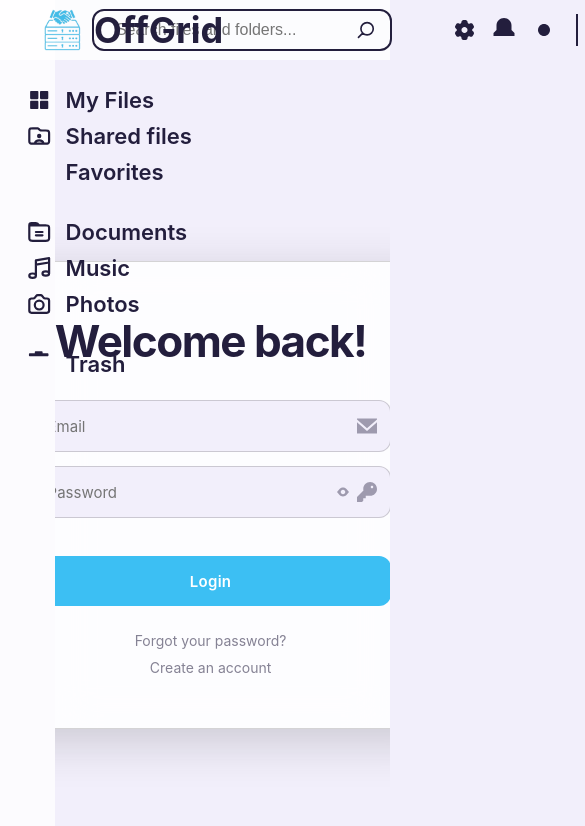
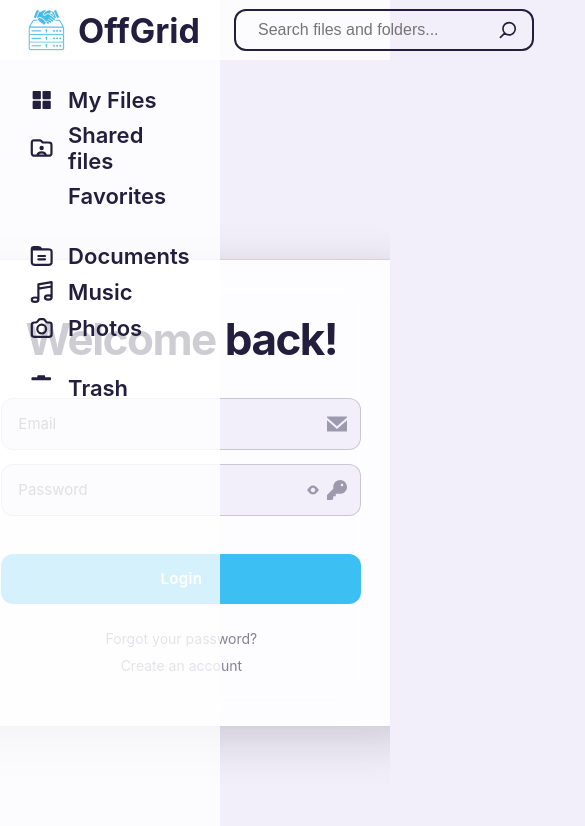
Before and after one commit to xCosmin14/OffGrid---Private-file-transfer, a React (Vite) app: page /login in a window 390 px wide. Shown: the top 826 px of the page, 585 px wide, since content can reach past the window. Built offline with nearby package versions, Linux system fonts and the light colour scheme.

Commit message:
Made the menu and header responsive for laptop displays

```diff
--- a/index.css
+++ b/index.css
@@ -32,10 +32,23 @@ svg {fill: var(--text);}
 
 .menu {background: var(--menuBgCol);}
 
-.page {overflow-y: scroll;}
+.page {
+    position: fixed;
+    left: 220px;
+    width: 86%; height: 100%;
+    overflow: hidden;
+}
+
 .centered {
     display: flex; flex-direction: column; align-items: center;
     justify-content: center;
     padding-top: 60px;
     box-sizing: border-box;
 }
+
+@media screen and (max-width: 500px) {
+    .page {
+        left: 0; width: 100%; height: 100%;
+        overflow-x: hidden; overflow-y: scroll;
+    }
+}
--- a/src/Account/Account.jsx
+++ /dev/null
@@ -1,13 +0,0 @@
-import {useTitle} from "../UseTitle.js"
-
-import "./Account.css";
-
-export default function Account() {
-    useTitle("Account settings: Nume prenume")
-
-    return (
-        <div className="page">
-
-        </div>
-    );
-}
--- a/src/Header/Header.css
+++ b/src/Header/Header.css
@@ -6,7 +6,7 @@
     box-sizing: border-box;
     background: var(--menuBgCol);
     display: grid;
-    grid-template-columns: 14% auto auto 1fr auto auto auto;
+    grid-template-columns: 190px auto auto 1fr auto auto auto;
     align-items: center;
     gap: 20px;
     z-index: 2;
@@ -15,12 +15,12 @@
 #headerLogo {
     grid-column: 1;
     position: relative;
-    left: 16px; top: 0;
+    left: 0; top: 0;
     width: 100%; height: 60px;
     display: flex; align-items: center; cursor: pointer;
 }
 
-#headerLogo h1 {font-size: 36px; margin-left: 12px;}
+#headerLogo h1 {font-size: 34px; margin-left: 12px;}
 
 .header button, .header a {
     text-decoration: none; background: none; border: none;
@@ -181,9 +181,3 @@ img {
     width: 42px; height: 42px;
     border-radius: 0;
 }
-
-.page {
-    position: fixed;
-    left: 14%;
-    width: 86%; height: 100%;
-}
--- a/src/Header/Header.jsx
+++ b/src/Header/Header.jsx
@@ -10,7 +10,6 @@ import Sun from "../assets/SVG/Sun.svg?react"
 import Moon from "../assets/SVG/Moon.svg?react"
 import Notification from "../assets/SVG/Notification.svg?react"
 import Search from "../assets/SVG/Search.svg?react"
-import Settings from "../assets/SVG/Settings.svg?react"
 
 import MockUserImg from "../assets/MockUserImg.jpg"
 
@@ -45,10 +44,6 @@ export default function Header() {
       </div>
 
       <div className="headerOptions">
-        <Link to="/settings">
-          <Settings />
-        </Link>
-
         <Link>
           <Notification
             onClick={() => setNotificationsOpen(1 - notificationsOpen)}
@@ -64,7 +59,7 @@ export default function Header() {
 
       <span id="headerVerticalLine"></span>
 
-      <Link to={getUID() === null ? "/login" : "/account"} id="accountSettingsToggle">
+      <Link to={getUID() === null ? "/login" : "/settings"} id="accountSettingsToggle">
         <img src={MockUserImg}/>
         <h3>{getUID() === null ? "Anonim" : "Nume Prenume" /*afisarea numelui utilizatorului mai incolo*/}</h3>
       </Link>
--- a/src/Menu/Menu.css
+++ b/src/Menu/Menu.css
@@ -1,12 +1,12 @@
 .menu {
     position: fixed; top: 0; left: 0;
-    width: 14%; height: 100%;
+    width: 220px; height: 100%;
     display: flex; flex-direction: column; align-items: left;
     z-index: 1;
 }
 
 .menu-item {
-    width: 200px;
+    width: 150px;
     margin-left: 24px;
     margin-bottom: 12px;
     display: flex; flex-direction: row; align-items: center;
--- a/src/MyFiles/AddFile.css
+++ b/src/MyFiles/AddFile.css
@@ -1,5 +1,5 @@
 #addContainer {
-    position: fixed; top: 70px; left: calc(14% + 10px);
+    position: fixed; top: 70px; left: 230px;
     width: fit-content;
     z-index: 5;
 }
--- a/src/MyFiles/MyFiles.css
+++ b/src/MyFiles/MyFiles.css
@@ -1,6 +1,6 @@
 #currentPathDisplay {
     display: flex; flex-direction: row; align-items: center;
-    position: relative; left: 49px; top: 70px;
+    position: relative; left: 40px; top: 70px;
     width: fit-content;
     font-size: 22px;
     cursor: pointer;
--- a/src/main.jsx
+++ b/src/main.jsx
@@ -6,7 +6,6 @@ import { BrowserRouter, Routes, Route, Link } from 'react-router-dom'
 import Header from './Header/Header.jsx'
 import Menu from './Menu/Menu.jsx'
 
-import Account from "./Account/Account.jsx"
 import Register from "./Account/Register.jsx"
 import Login from "./Account/Login.jsx"
 import ForgotPassword from "./Account/ForgotPassword.jsx"
@@ -31,7 +30,6 @@ createRoot(document.getElementById('root')).render(
         <Route path="/register" element={<Register />} />
         <Route path="/login" element={<Login />} />
         <Route path="/passwordreset" element = {<ForgotPassword />}></Route>
-        <Route path="/account" element = {getUID() === null ? <Login /> : <Account />} />
         <Route path="/settings" element={getUID() === null ? <Login /> : <Settings />} />
 
         <Route path="/myfiles/shared" element={getUID() === null ? <Login /> : <SharedFiles />} />
```
